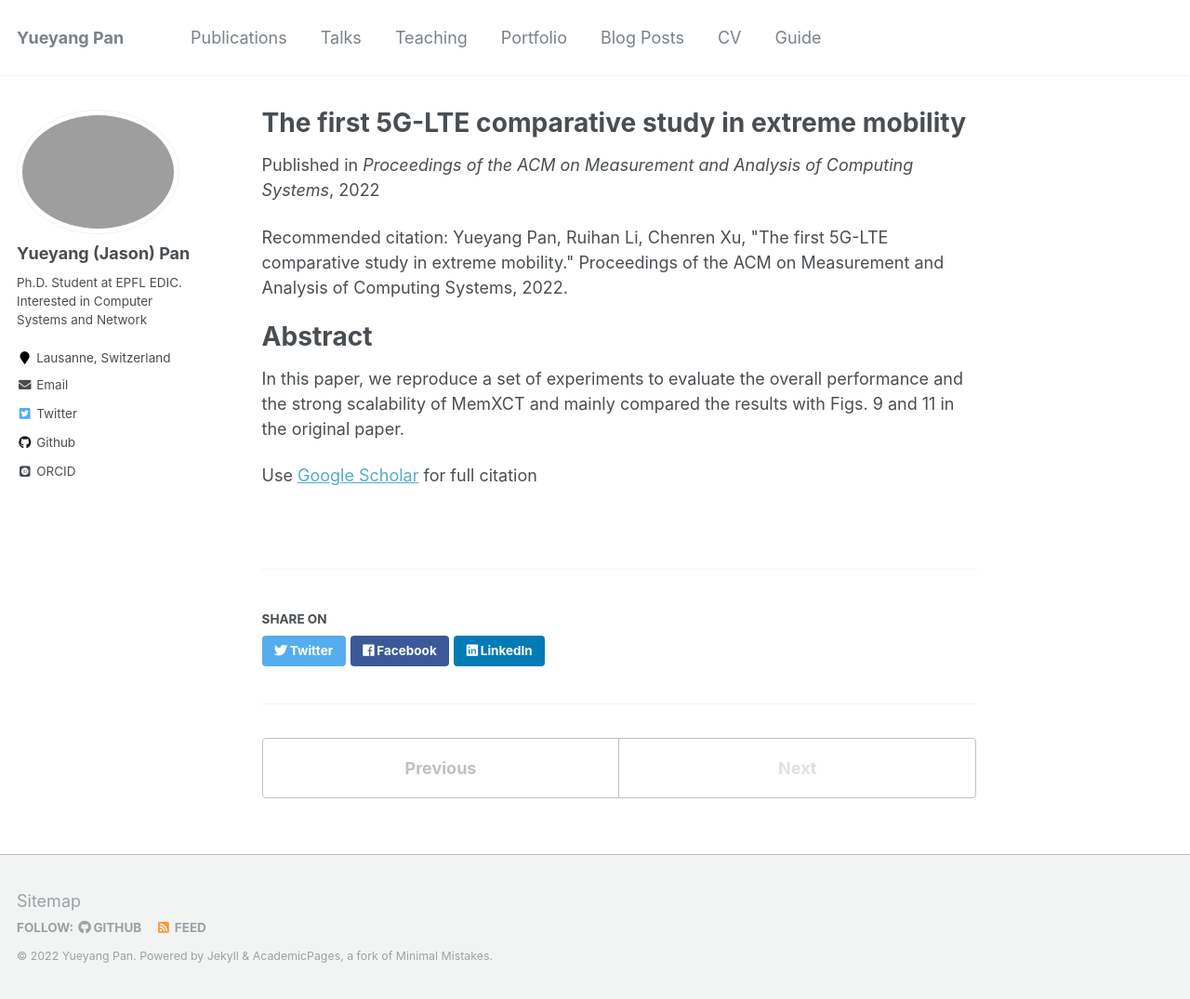
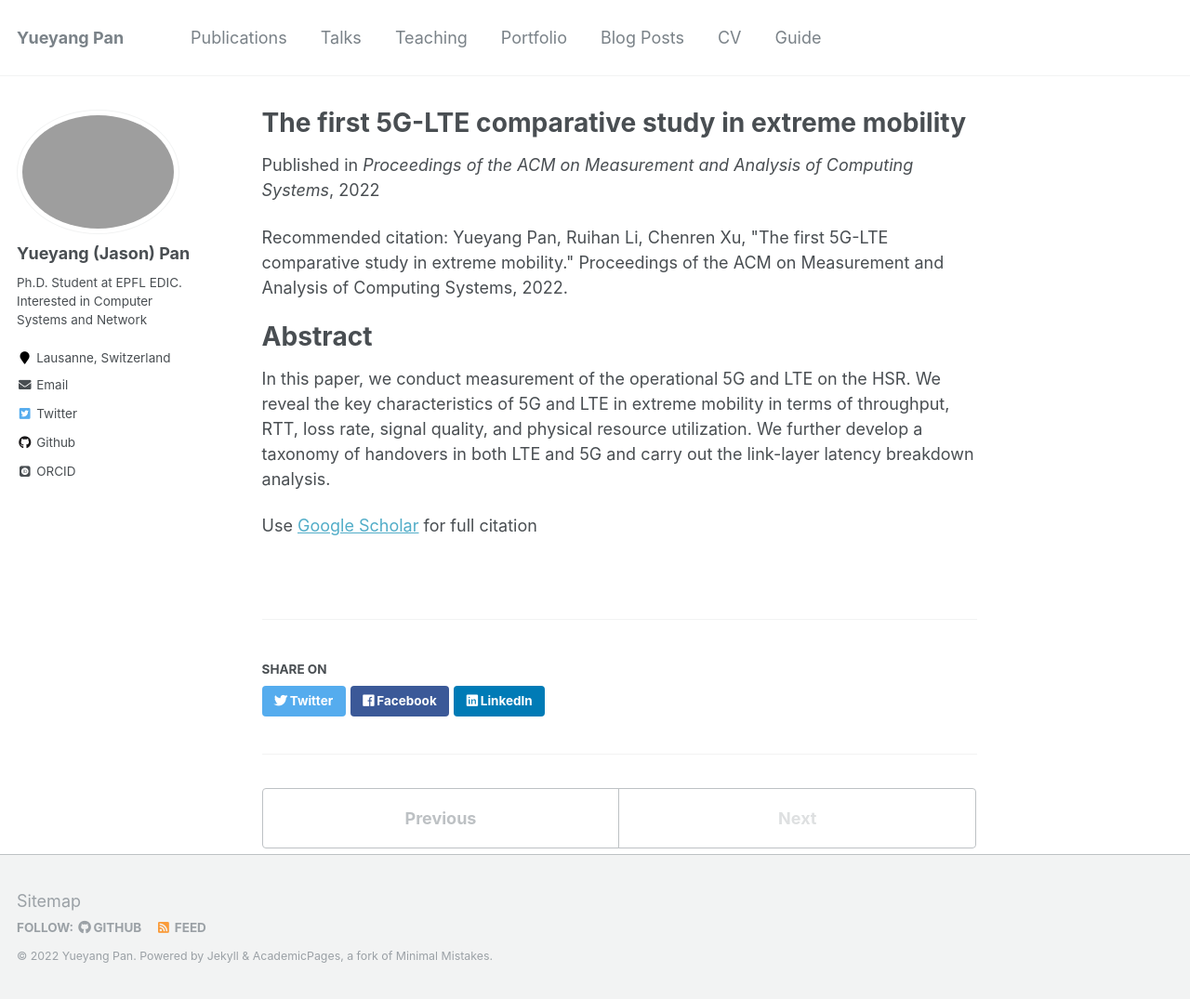
Before and after one commit to PanJason/panjason.github.io, a Jekyll site: the page built from _publications/2022-01-01-The-first-5G-LTE-comparative-study-in-extreme-mobility.md, in a window 1280 px wide and 1075 px high. Shown: the whole window at 93% size. Built offline with Jekyll 4.4.1, drawn with Linux system fonts in a browser that asks for light colours; some web fonts are replaced.

Commit message:
Modify Publications

```diff
--- a/_publications/2022-01-01-The-first-5G-LTE-comparative-study-in-extreme-mobility.md
+++ b/_publications/2022-01-01-The-first-5G-LTE-comparative-study-in-extreme-mobility.md
@@ -7,7 +7,7 @@ venue: 'Proceedings of the ACM on Measurement and Analysis of Computing Systems'
 citation: ' Yueyang Pan,  Ruihan Li,  Chenren Xu, &quot;The first 5G-LTE comparative study in extreme mobility.&quot; Proceedings of the ACM on Measurement and Analysis of Computing Systems, 2022.'
 ---
 # Abstract
-In this paper, we reproduce a set of experiments to evaluate the overall performance and the strong scalability of MemXCT and mainly compared the results with Figs. 9 and 11 in the original paper.
+In this paper, we conduct measurement of the operational 5G and LTE on the HSR. We reveal the key characteristics of 5G and LTE in extreme mobility in terms of throughput, RTT, loss rate, signal quality, and physical resource utilization. We further develop a taxonomy of handovers in both LTE and 5G and carry out the link-layer latency breakdown analysis.
 
 
 Use [Google Scholar](https://scholar.google.com/scholar?q=The+first+5G+LTE+comparative+study+in+extreme+mobility){:target="_blank"} for full citation
```
Also changed, not shown: _publications/2021-01-01-Critique-of-MemXCT-Memory-Centric-X-Ray-CT-Reconstruction-With-Massive-Parallelization-by-SCC-Team-From-Peking-University.md (+1 -1 lines).
